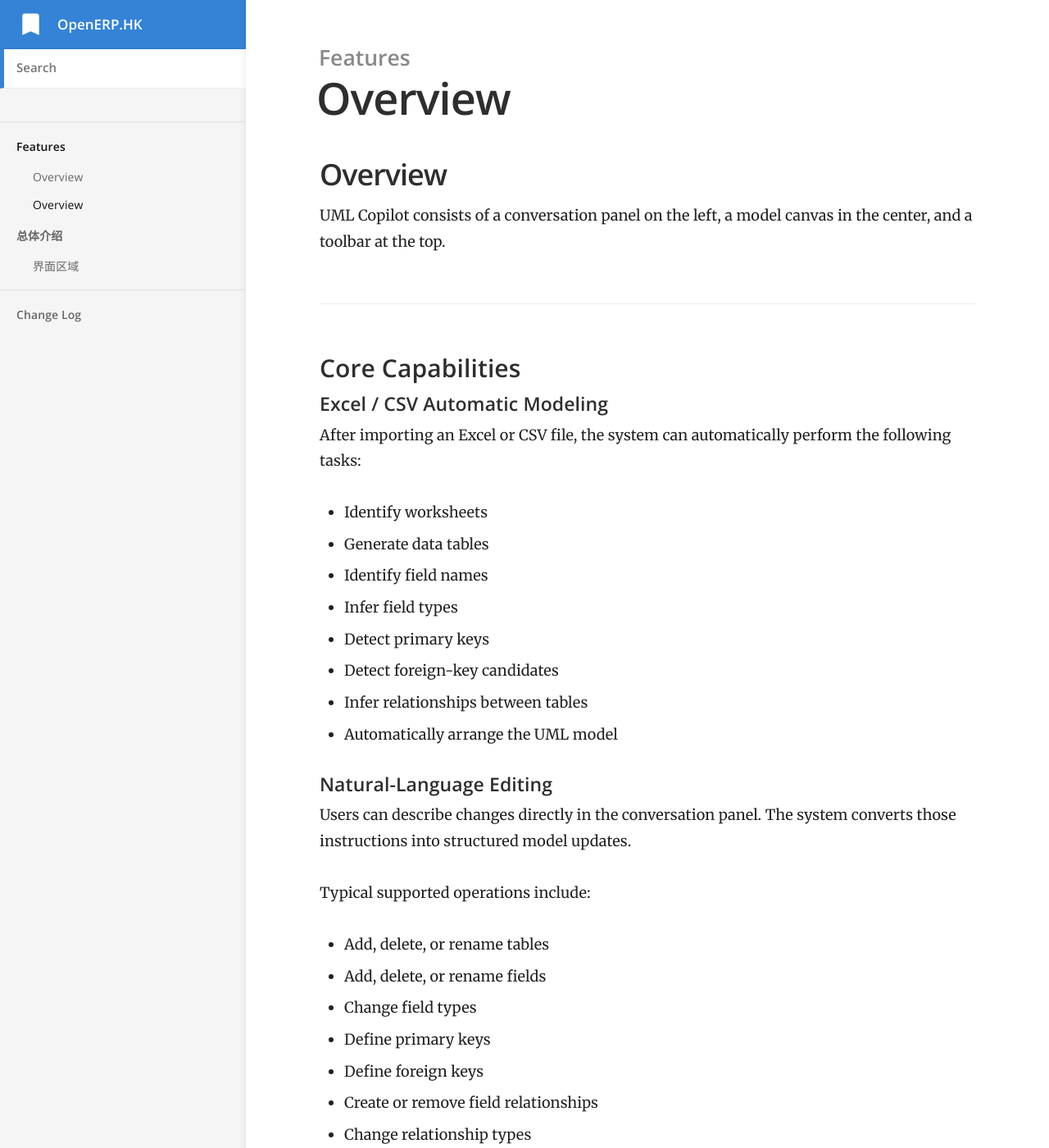
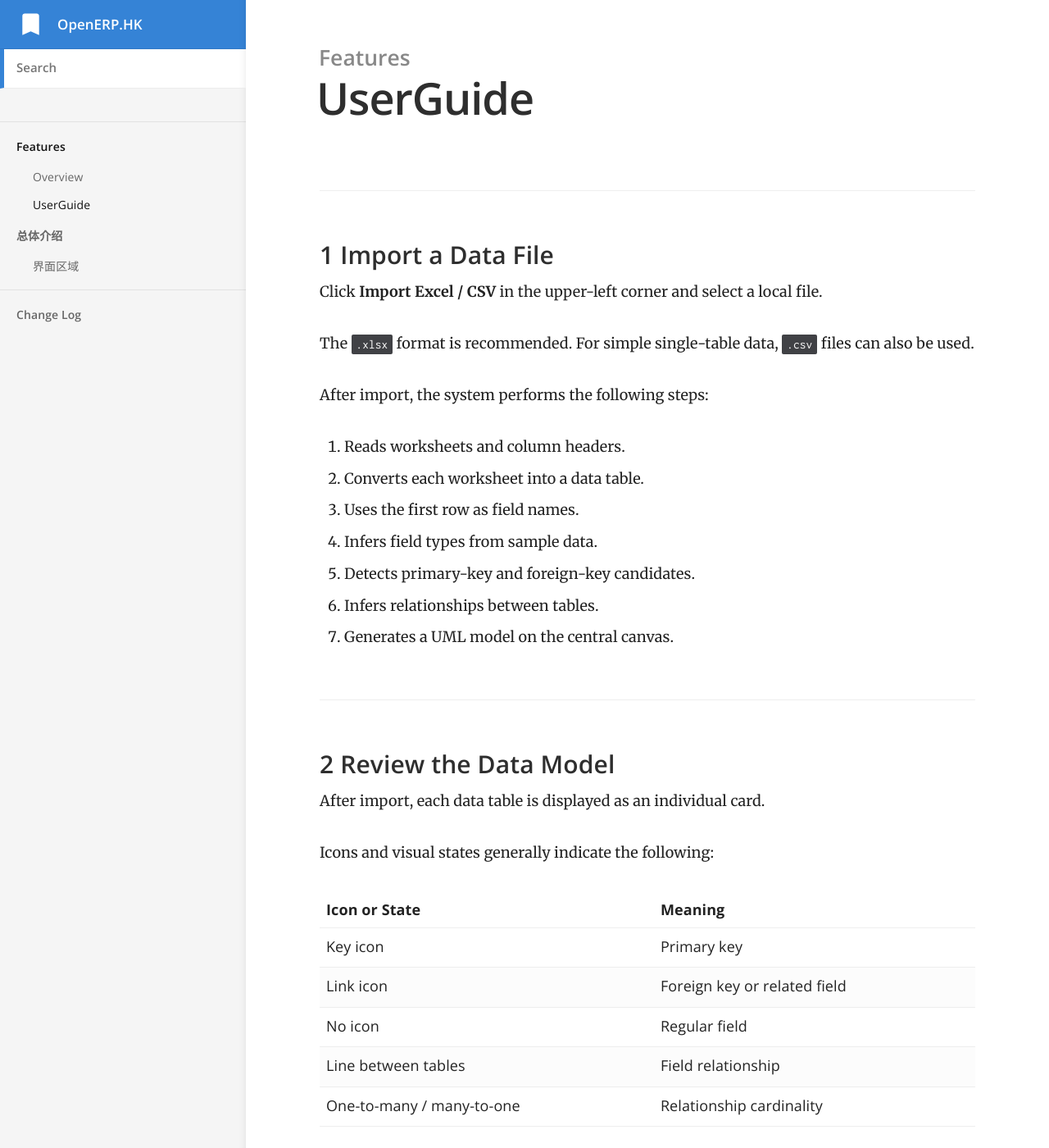
Before and after one commit to openerp-hk-t/doc, a Jekyll site: the page built from _docs/business insight/userguide.md, in a window 1280 px wide and 1400 px high. Shown: the whole window at 82% size. Built offline with Jekyll 4.4.1, drawn with Linux system fonts in a browser that asks for light colours; some of the changed text lies outside the part shown.

Commit message:
Update userguide.md

```diff
--- a/_docs/business insight/userguide.md
+++ b/_docs/business insight/userguide.md
@@ -1,92 +1,11 @@
 ---
-title: Overview
+title: UserGuide
 category: Features
 order: 1
 ---
 
 
-## Overview
-
-UML Copilot consists of a conversation panel on the left, a model canvas in the center, and a toolbar at the top.
-
-### Core Capabilities
-
-#### Excel / CSV Automatic Modeling
-
-After importing an Excel or CSV file, the system can automatically perform the following tasks:
-
-- Identify worksheets
-- Generate data tables
-- Identify field names
-- Infer field types
-- Detect primary keys
-- Detect foreign-key candidates
-- Infer relationships between tables
-- Automatically arrange the UML model
-
-#### Natural-Language Editing
-
-Users can describe changes directly in the conversation panel. The system converts those instructions into structured model updates.
-
-Typical supported operations include:
-
-- Add, delete, or rename tables
-- Add, delete, or rename fields
-- Change field types
-- Define primary keys
-- Define foreign keys
-- Create or remove field relationships
-- Change relationship types
-- Adjust the model layout
-
-#### Visual UML Canvas
-
-The canvas displays each data table as an individual card.
-
-A table card typically contains:
-
-- Table name
-- Primary-key fields
-- Foreign-key fields
-- Regular fields
-- Field types
-- Relationship lines
-- Relationship cardinalities
-
-Supported relationship types include:
-
-- One-to-one
-- One-to-many
-- Many-to-one
-- Many-to-many
-- Self-referencing relationships
-
-#### Model Export
-
-Completed models can be exported as:
-
-- JSON
-- Mermaid
-- Data model documentation
-- Extensible SQL, ORM, or Odoo model code
-
-### Interface Areas
-
-| Area | Main Functions |
-|---|---|
-| Top toolbar | View table and relationship counts, undo changes, switch languages, and export JSON or Mermaid |
-| Left import area | Upload Excel or CSV files |
-| Left conversation panel | Add, modify, or delete model content using natural language |
-| Central canvas | Display tables, fields, primary keys, foreign keys, and relationships |
-| Canvas controls | Zoom, reset, lock, or adjust the view |
-| Version history | View and switch between different model versions |
-| Minimap | Quickly navigate between areas in a large model |
-
----
-
-## 3. User Guide
-
-### 3.1 Import a Data File
+### 1 Import a Data File
 
 Click **Import Excel / CSV** in the upper-left corner and select a local file.
 
```
Also changed, not shown: other parts of _docs/business insight/userguide.md (+6 -6 lines).
